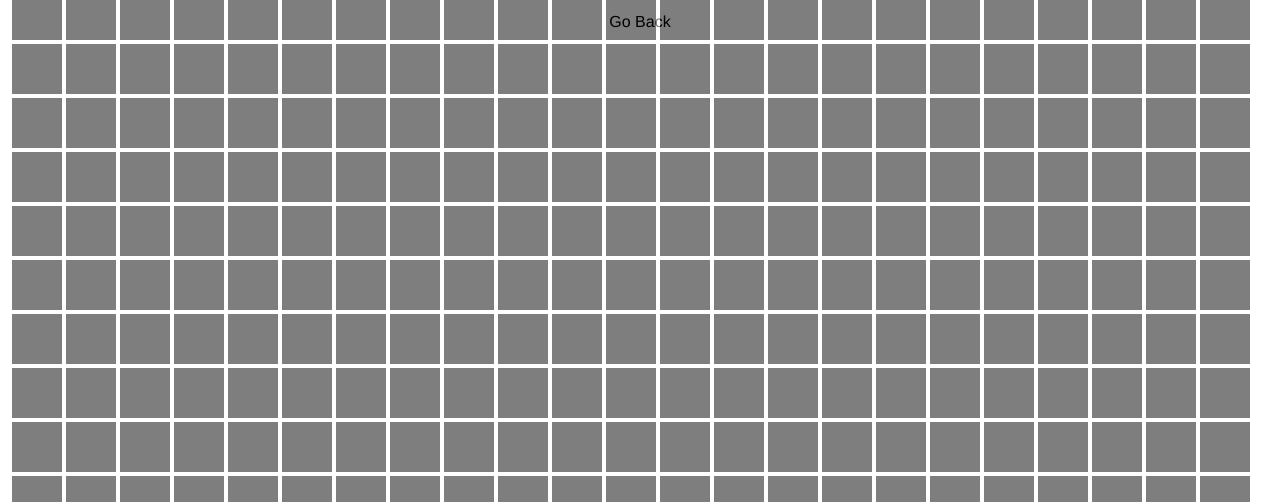
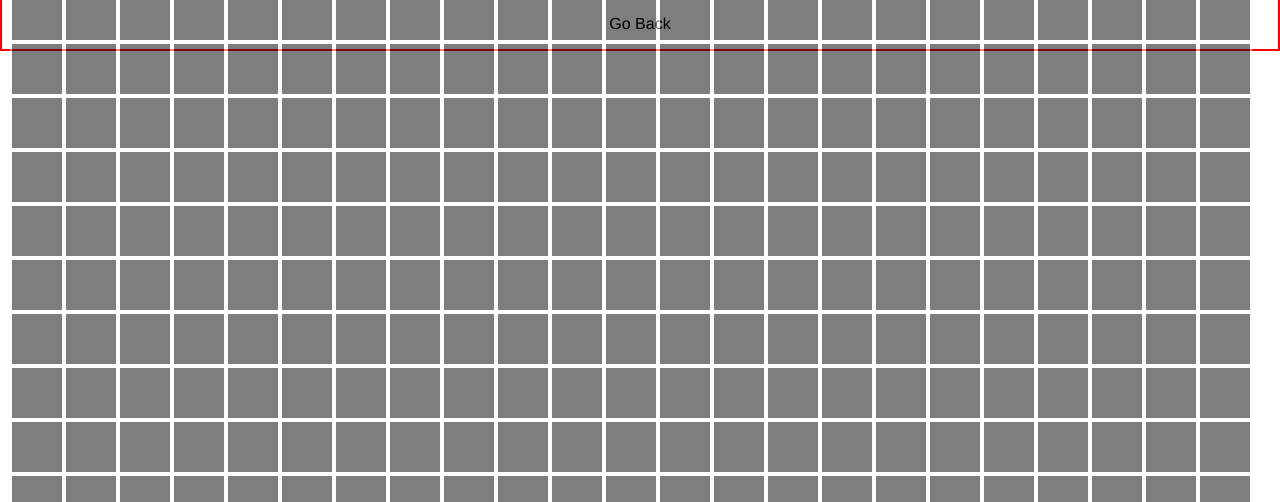
Before and after one commit to crys11/fewd-final-project-4, a plain HTML site: page index.html in a window 1280 px wide. Shown: the part 598-1100 px from the top of the page. Drawn offline with Linux system fonts and the light colour scheme.

Commit message:
go back button css

```diff
--- a/css/styles.css
+++ b/css/styles.css
@@ -255,6 +255,9 @@ body {
   display: flex;
   justify-content: center;
   align-items: center;
+  width: vw;
+  border: red solid 2px;
+  z-index: 11;
 }
 
 .square {
```
